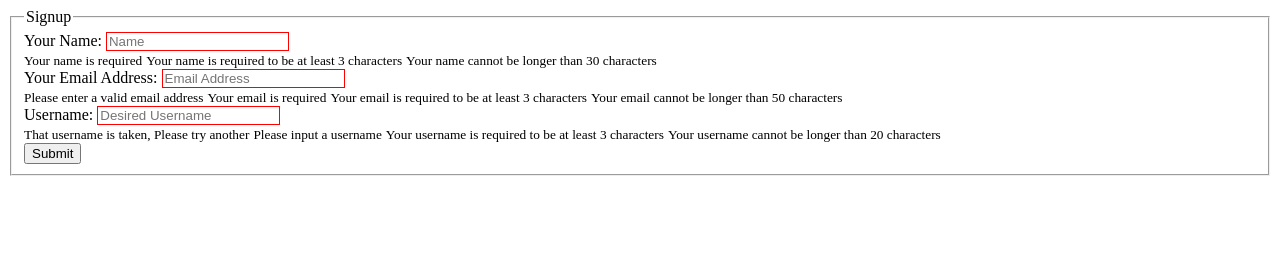
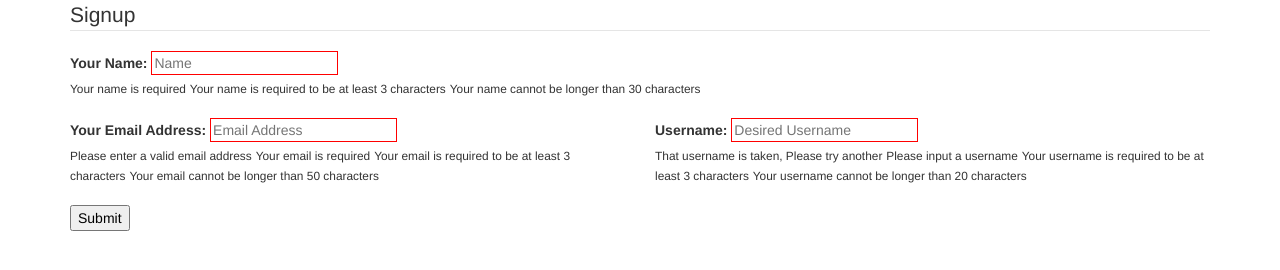
Before and after one commit to rossbrandon/ng-book-basics, a plain HTML site: page index.html in a window 1280 px wide. Drawn offline with Linux system fonts and the light colour scheme.

Commit message:
Bootstrap styling to index.html

```diff
--- a/index.html
+++ b/index.html
@@ -3,8 +3,10 @@
 <head>
     <title>Simple App</title>
     <link href="app/styles/main.css" rel="stylesheet">
+    <link href="common/bootstrap/css/bootstrap.css" rel="stylesheet">
 </head>
 <body>
+    <div class="container">
         <form name="signup_form" novalidate ng-submit="signupForm()" ng-controller="signupController">
             <fieldset>
                 <legend>Signup</legend>
@@ -20,8 +22,8 @@
                         </div>
                     </div>
                 </div>
+                <br />
                 <div class="row">
-                <div class="col-md-12">
                     <div class="col-md-6">
                         <label>Your Email Address: </label>
                         <input type="email" placeholder="Email Address" name="email" ng-model="signup.email" ng-minlength=3 ng-maxlength=50 required ng-focus />
@@ -43,13 +45,15 @@
                         </div>
                     </div>
                 </div>
-            </div>
-
+                <br />
                 <button type="submit" class="button radius" ng-disabled="signup_form$invalid">Submit</button>
             </fieldset>
         </form>
+    </div>
 
 <script type="text/javascript" src="common/angular/angular.js"></script>
+<script type="text/javascript" src="common/bootstrap/js/bootstrap.js"></script>
 <script type="text/javascript" src="app/scripts/app.js"></script>
+
 </body>
 </html>
```
Lines whose indentation alone changed are shown as unchanged.
